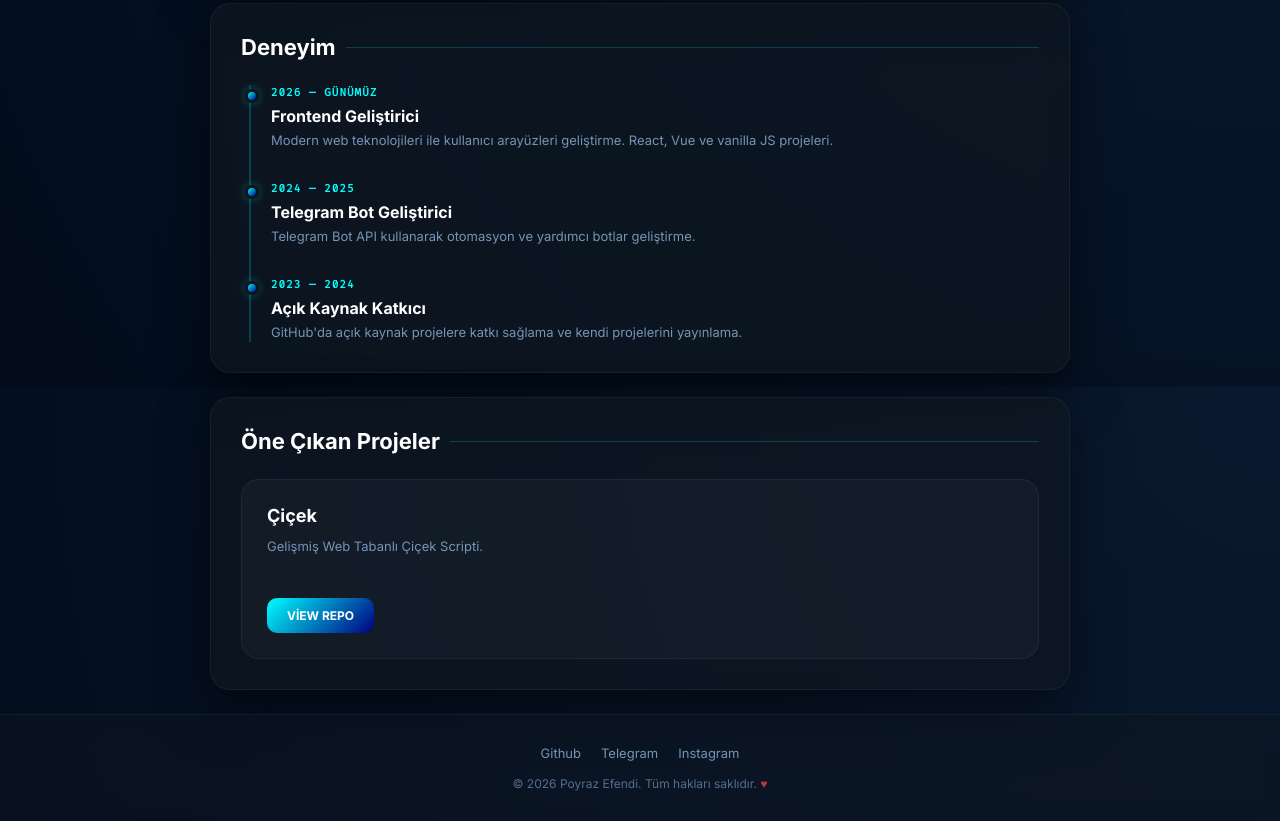
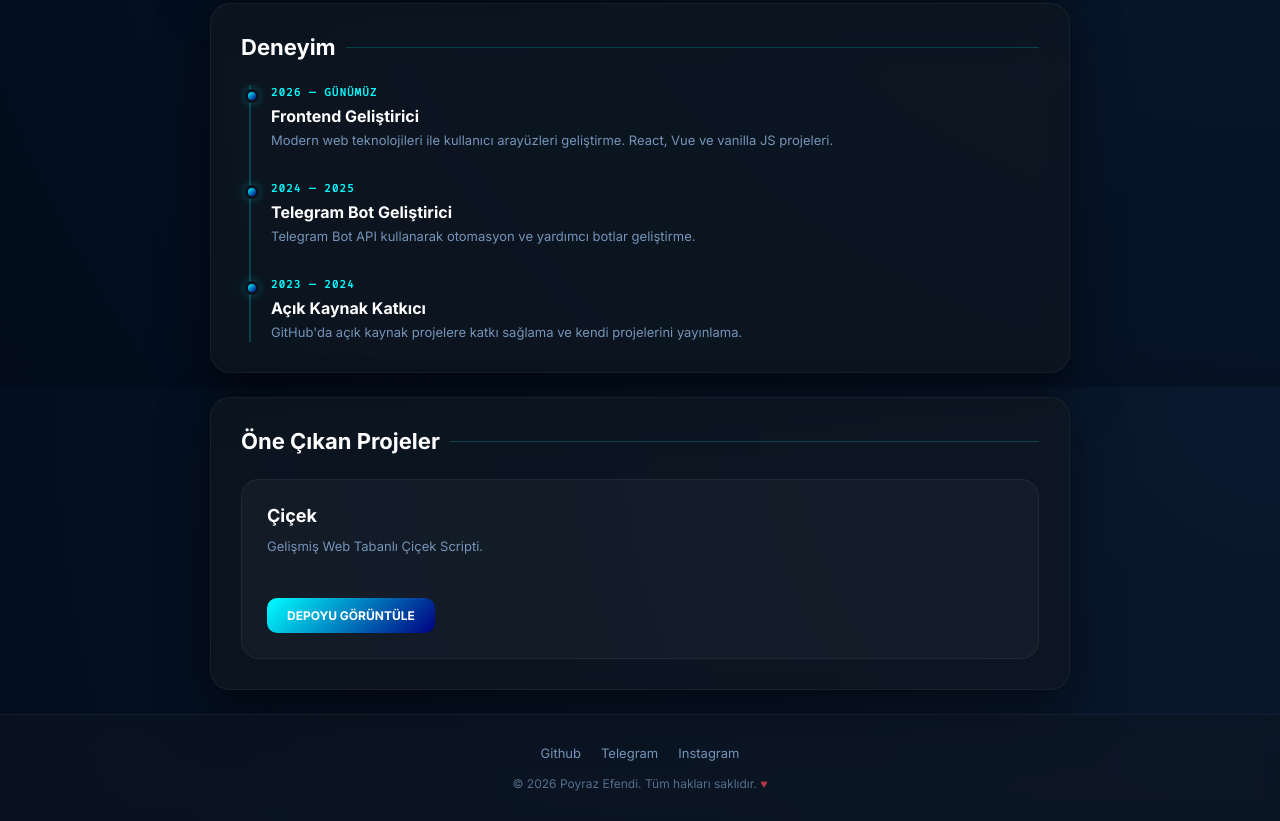
Before and after one commit to Poyrazefendi/Bio, a plain HTML site: page index.html in a window 1280 px wide. Shown: the part 1213-2034 px from the top of the page. Drawn offline with Linux system fonts and the light colour scheme.

Commit message:
Update index.html

```diff
--- a/index.html
+++ b/index.html
@@ -727,7 +727,7 @@
                 <article class="project">
                     <h3>Çiçek</h3>
                     <p class="p-desc" data-tr="Gelişmiş Web Tabanlı Çiçek Scripti." data-en="Advanced Web Based Flower Script.">Gelişmiş Web Tabanlı Çiçek Scripti.</p>
-                    <a class="proj-cta" href="https://github.com/Poyrazefendi/Cicek" target="_blank">View Repo</a>
+                    <a class="proj-cta" href="https://github.com/Poyrazefendi/Cicek" target="_blank">Depoyu Görüntüle</a>
                 </article>
             </div>
         </div>
```
